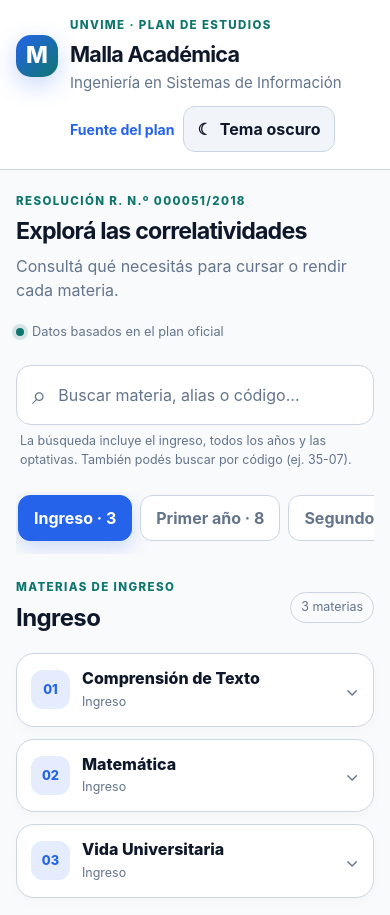
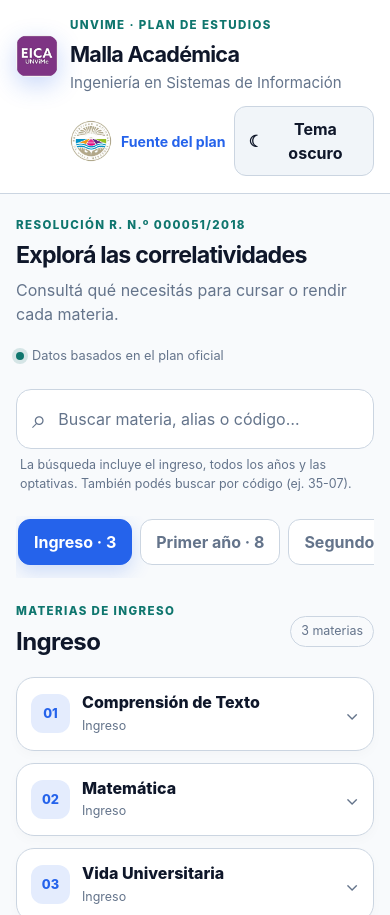
Before and after one commit to Santizx9333-git/malla-correlativas-sistemas, a plain HTML site: page index.html in a window 390 px wide. Shown: the top 915 px of the page. Drawn offline with Linux system fonts and the light colour scheme.

Commit message:
Actualizo malla

```diff
--- a/index.html
+++ b/index.html
@@ -9,13 +9,14 @@
 </head>
 <body>
   <header class="site-header">
-    <div class="brand-mark" aria-hidden="true">M</div>
+    <img class="brand-logo" src="images/EICA.png" alt="Logo EICA UNViMe" width="48" height="48">
     <div class="brand-copy">
       <p class="eyebrow">UNViMe · Plan de estudios</p>
       <h1>Malla Académica</h1>
       <p class="subtitle">Ingeniería en Sistemas de Información</p>
     </div>
     <div class="header-actions">
+      <img class="unvime-logo" src="images/unvime.png" alt="Universidad Nacional de Villa Mercedes" width="48" height="48">
       <a id="official-plan-link" class="text-link" href="#fuentes">Fuente del plan</a>
       <button id="theme-toggle" class="icon-button" type="button" aria-label="Cambiar tema" title="Cambiar tema">
         <span id="theme-icon" aria-hidden="true">☼</span><span id="theme-label">Tema claro</span>
--- a/script.js
+++ b/script.js
@@ -15,7 +15,7 @@
   { id:"algebra-lineal", codigo:"35-05", nombre:"Álgebra Lineal y Geometría Analítica", anio:"Primer año", periodo:"2do cuatrimestre", correlativasCursado:[{id:"mat-discreta",tipo:"regular"}], correlativasFinal:[{id:"mat-discreta",tipo:"final"}] },
   { id:"calculo-i", codigo:"35-06", nombre:"Cálculo I", anio:"Primer año", periodo:"2do cuatrimestre", correlativasCursado:[{id:"intro-analisis",tipo:"regular"}], correlativasFinal:[{id:"intro-analisis",tipo:"final"}] },
   { id:"algoritmos-i", codigo:"35-07", nombre:"Algoritmos y Estructuras de Datos I", anio:"Primer año", periodo:"2do cuatrimestre", correlativasCursado:[{id:"intro-programacion",tipo:"regular"}], correlativasFinal:[{id:"intro-programacion",tipo:"final"}] },
-  { id:"arquitectura", codigo:"35-08", nombre:"Arquitectura de Computadoras", anio:"Primer año", periodo:"2do cuatrimestre", correlativasCursado:[{id:"intro-programacion",tipo:"regular"}], correlativasFinal:[{id:"intro-programacion",tipo:"final"}] },
+  { id:"arquitectura", codigo:"35-08", nombre:"Arquitectura de Computadoras", anio:"Primer año", periodo:"2do cuatrimestre", correlativasCursado:[{id:"intro-programacion",tipo:"regular"}], correlativasIngreso:[{id: "ing-vida-universitaria", tipo:"ingreso"}], correlativasFinal:[{id:"intro-programacion",tipo:"final"}] },
 
   // SEGUNDO AÑO
   { id:"calculo-ii", codigo:"35-09", nombre:"Cálculo II", anio:"Segundo año", periodo:"1er cuatrimestre", correlativasCursado:[{id:"algebra-lineal",tipo:"regular"},{id:"calculo-i",tipo:"regular"}], correlativasFinal:[{id:"algebra-lineal",tipo:"final"},{id:"calculo-i",tipo:"final"}] },
--- a/style.css
+++ b/style.css
@@ -49,6 +49,8 @@
   color: white; font-size: 1.45rem; font-weight: 850; background: linear-gradient(135deg, var(--blue), var(--teal));
   box-shadow: 0 8px 24px color-mix(in srgb, var(--blue) 25%, transparent);
 }
+.brand-logo { flex: 0 0 48px; width: 48px; height: 48px; border-radius: 12px; object-fit: cover; box-shadow: 0 8px 24px color-mix(in srgb, var(--blue) 25%, transparent); }
+.unvime-logo { width: 48px; height: 48px; border-radius: 50%; object-fit: cover; background: #fff; }
 .brand-copy { min-width: 0; }
 .eyebrow { margin: 0 0 4px; color: var(--teal); font-size: .72rem; font-weight: 800; letter-spacing: .12em; text-transform: uppercase; }
 h1, h2, h3, p { margin-top: 0; }
@@ -156,7 +158,8 @@
 }
 @media (max-width: 600px) {
   .site-header { flex-wrap: wrap; padding-top: 17px; padding-bottom: 17px; gap: 12px; }
-  .brand-mark { flex-basis: 42px; height: 42px; }
+  .brand-logo { flex-basis: 42px; width: 42px; height: 42px; }
+  .unvime-logo { width: 42px; height: 42px; }
   .header-actions { width: 100%; margin-left: 54px; justify-content: flex-start; }
   #theme-label { display: inline; }
   .app-shell { padding-top: 23px; }
```
Also changed, not shown: images/EICA.png (added), images/unvime.png (added).
